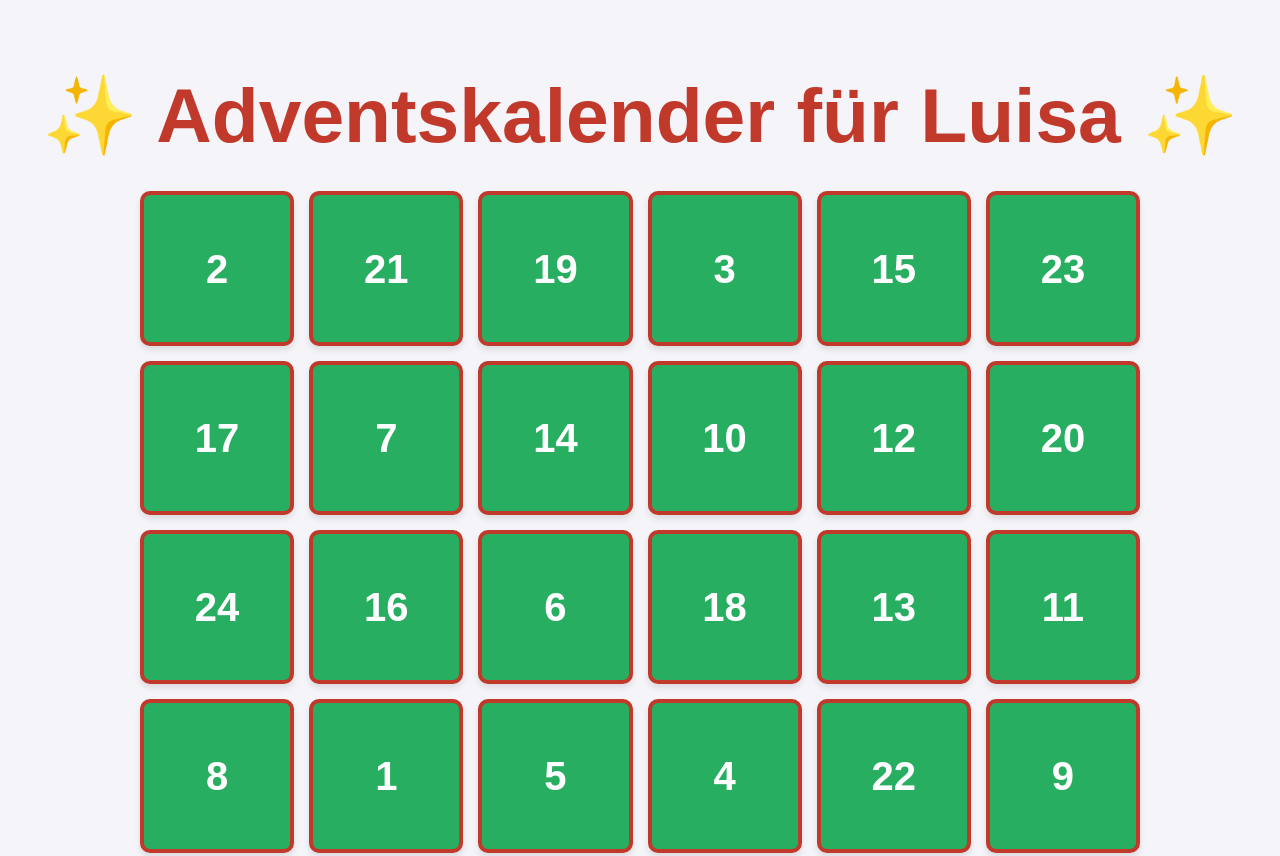
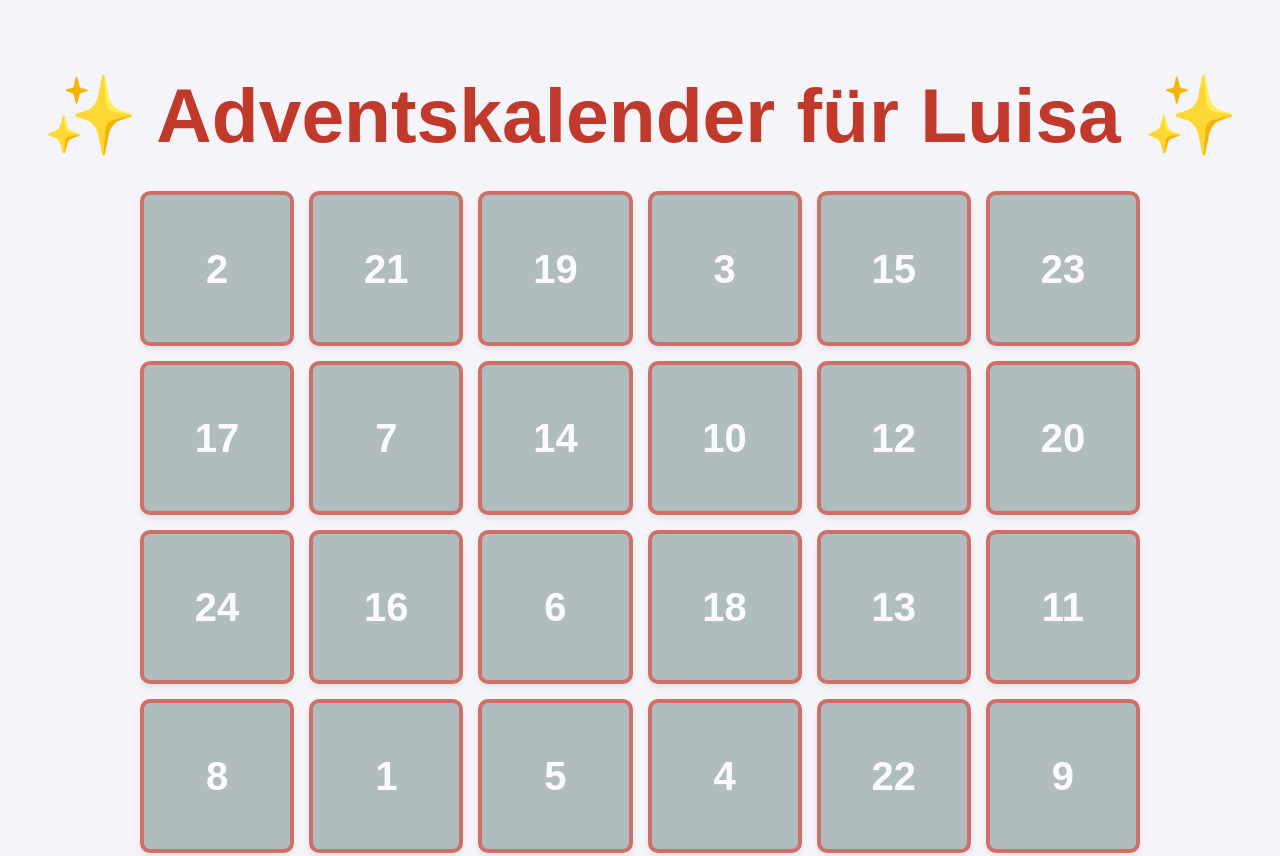
Before and after one commit to SSGAjith/mein-adventskalender, a plain HTML site: page index.html in a window 1280 px wide. Shown: the top 856 px of the page. Drawn offline with Linux system fonts and the light colour scheme.

Commit message:
Update index.html

```diff
--- a/index.html
+++ b/index.html
@@ -123,12 +123,14 @@
 
         .riddle-input {
             padding: 10px;
-            margin: 15px 0;
+            /* FIX: Zentrierung */
+            margin: 15px auto;
             width: 80%;
             border-radius: 5px;
             text-align: center;
             font-size: 16px;
             -webkit-text-size-adjust: 100%;
+            display: block; /* Wichtig für margin: auto */
         }
 
         .riddle-button {
@@ -229,53 +231,30 @@
         const TARGET_LETTERS = "LASSUNSKAKAOTRINKENGEHEN";
 
         const allRiddles = [
-            // 1. L: TEXT
             { question: "Was hat eine Zunge, aber keinen Mund, und kann doch sprechen?", answer: "lautsprecher" },
-            // 2. A: MATH_MC
-            { category: "MATH_MC", question: "Was ist $\int_0^{\pi/2} \sin(x) dx$? (A) 0, (B) 1, (C) 2. Gib das Wort 'AntwortA' ein.", answer: "antworta" },
-            // 3. S: LOGIC_MC
-            { category: "LOGIC_MC", question: "Welcher Würfel passt zu diesem Netz? - Gib das Wort 'SymbolC' ein.", answer: "symbolc" },
-            // 4. S: IMAGE - Lasagne
-            { category: "IMAGE", question: "Errate das Gericht auf dem Bild:", imageSrc: "Spinat lasagne.jpg", answer: "spinatlasagne" },
-            // 5. U: COUNTRY (Flagge)
+            { category: "MATH_MC", question: "Was ist $\int_0^{\pi/2} \sin(x) dx$? Wähle die Option B. Gib 'antworta' ein.", answer: "antworta" },
+            { category: "LOGIC_MC", question: "Welcher Würfel passt zu diesem Netz? [BILD: Würfelnetz] - Gib das Wort 'symbolc' ein.", answer: "symbolc" },
+            // Bildpfade aktualisiert
+            { category: "IMAGE", question: "Errate das Gericht auf dem Bild:", imageSrc: "Spinat lasagne.jpeg", answer: "spinatlasagne" },
             { category: "COUNTRY", question: "Welche Flagge siehst du? - Gib den Namen des Landes ein.", imageSrc: "Ungarn.png", answer: "ungarn" },
-            // 6. N: TEXT
             { question: "Was hat zwar ein Auge, sieht aber nichts?", answer: "nadel" },
-            // 7. S: MATH_MC
-            { category: "MATH_MC", question: "Löse: $2x + 5 = 11$. (A) $x=2$, (B) $x=3$, (C) $x=4$. Gib das Wort 'Summe' ein.", answer: "summe" },
-            // 8. K: LOGIC_MC
+            { category: "MATH_MC", question: "Löse: $2x + 5 = 11$. (A) $x=2$, (B) $x=3$, (C) $x=4$. Wähle Option B. Gib 'summe' ein.", answer: "summe" },
             { category: "LOGIC_MC", question: "Was ist die nächste Zahl in der Folge: 2, 4, 8, 16, ... Wähle Option B (32). Gib 'Korrekt' ein.", answer: "korrekt" },
-            // 9. A: IMAGE - Apfel
             { category: "IMAGE", question: "Erkenne den Gegenstand auf dem Bild:", imageSrc: "Apfel.jpg", answer: "apfel" },
-            // 10. K: COUNTRY (Flagge)
-            { category: "COUNTRY", question: "Welche Flagge siehst du? - Gib das Land ein.", imageSrc: "Kroatien.png", answer: "kroatien" },
-            // 11. A: TEXT
+            { category: "COUNTRY", question: "Welches Land gehört zu dieser Flagge? - Gib das Land ein.", imageSrc: "Kroatien.png", answer: "kroatien" },
             { question: "Was ist das, was man besitzt, aber niemals anfassen kann?", answer: "alter" },
-            // 12. O: TEXT
             { question: "Ich bin immer vor dir, aber du kannst mich nicht sehen. Was bin ich?", answer: "ort" },
-            // 13. T: LOGIC_MC
             { category: "LOGIC_MC", question: "Wenn 5 Vögel auf einem Zaun sitzen und du 2 erschießt, wie viele bleiben übrig? (A) 0, (B) 3, (C) 5. Gib die 'T'atsächliche Antwort als Wort ein.", answer: "tatsache" },
-            // 14. R: SEARCH
             { category: "SEARCH", question: "Finde das versteckte Wort in diesem Rätseltext: 'Suche hier den **R**egenschirm zum Erfolg.'", answer: "regenschirm" },
-            // 15. I: IMAGE - Pinguine
             { category: "IMAGE", question: "Welches Tier ist das?", imageSrc: "Pinguin.jfif", answer: "igel" },
-            // 16. N: MATH_MC
-            { category: "MATH_MC", question: "Lösung von $\log_2(8)$? (A) 2, (B) 3, (C) 4. Wähle Option B. Gib 'Numerisch' ein.", answer: "numerisch" },
-            // 17. K: TEXT
+            { category: "MATH_MC", question: "Lösung von $\log_2(8)$? (A) 2, (B) 3, (C) 4. Wähle Option B. Gib 'numerisch' ein.", answer: "numerisch" },
             { question: "Ich habe Städte, aber keine Häuser. Ich habe Berge, aber keine Bäume. Was bin ich?", answer: "karte" },
-            // 18. E: COUNTRY (Umriss)
             { category: "COUNTRY", question: "Erkenne den Umriss: - Gib das Land ein.", imageSrc: "England.png", answer: "england" },
-            // 19. N: SEARCH
             { category: "SEARCH", question: "Zähle die Buchstaben in dem Wort, das mit 'N' beginnt, in diesem Satz: 'Hier ist die **N**ummer versteckt.'", answer: "neun" },
-            // 20. G: IMAGE - Eichhörnchen
             { category: "IMAGE", question: "Was ist das?", imageSrc: "Eichhörnchen.jfif", answer: "gold" },
-            // 21. E: LOGIC_MC
             { category: "LOGIC_MC", question: "Ein Arzt gibt dir 3 Pillen und sagt, du sollst alle 30 Minuten eine nehmen. Wie lange dauert es? Wähle Option A. Gib 'eine' ein.", answer: "eine" },
-            // 22. H: TEXT
             { question: "Ich bin leicht wie eine Feder, aber der stärkste Mensch kann mich nicht länger als fünf Minuten halten. Was bin ich?", answer: "hauch" },
-            // 23. E: MATH_MC
-            { category: "MATH_MC", question: "Wie lautet die Ableitung von $f(x) = e^{3x}$? (A) $e^{3x}$, (B) $3e^{3x}$, (C) $e^{3x}/3$. Wähle Option B. Gib 'Ergebnis' ein.", answer: "ergebnis" },
-            // 24. N: TEXT
+            { category: "MATH_MC", question: "Wie lautet die Ableitung von $f(x) = e^{3x}$? (A) $e^{3x}$, (B) $3e^{3x}$, (C) $e^{3x}/3$. Wähle Option B. Gib 'ergebnis' ein.", answer: "ergebnis" },
             { question: "Was ist voller Löcher, hält aber trotzdem Wasser?", answer: "netz" }
         ];
 
@@ -288,7 +267,6 @@
 
         // --- FUNKTION: ERSTELLT ZUORDNUNGEN (ENTRANDOMISIERT) ---
         function createConstrainedAssignments() {
-            // FIXE ZUORDNUNG: Riddle Index 0 geht an Pos 1, Index 1 an Pos 2, etc.
             const doorAssignments = {};
             for (let i = 1; i <= NUM_DOORS; i++) {
                 doorAssignments[i] = {
@@ -320,9 +298,6 @@
 
         // --- 2. DATUMSLOGIK ---
         function canOpenDoor(day) {
-
-            return true;
-
             const today = new Date();
             const currentMonth = today.getMonth() + 1;
             const currentDay = today.getDate();
```
